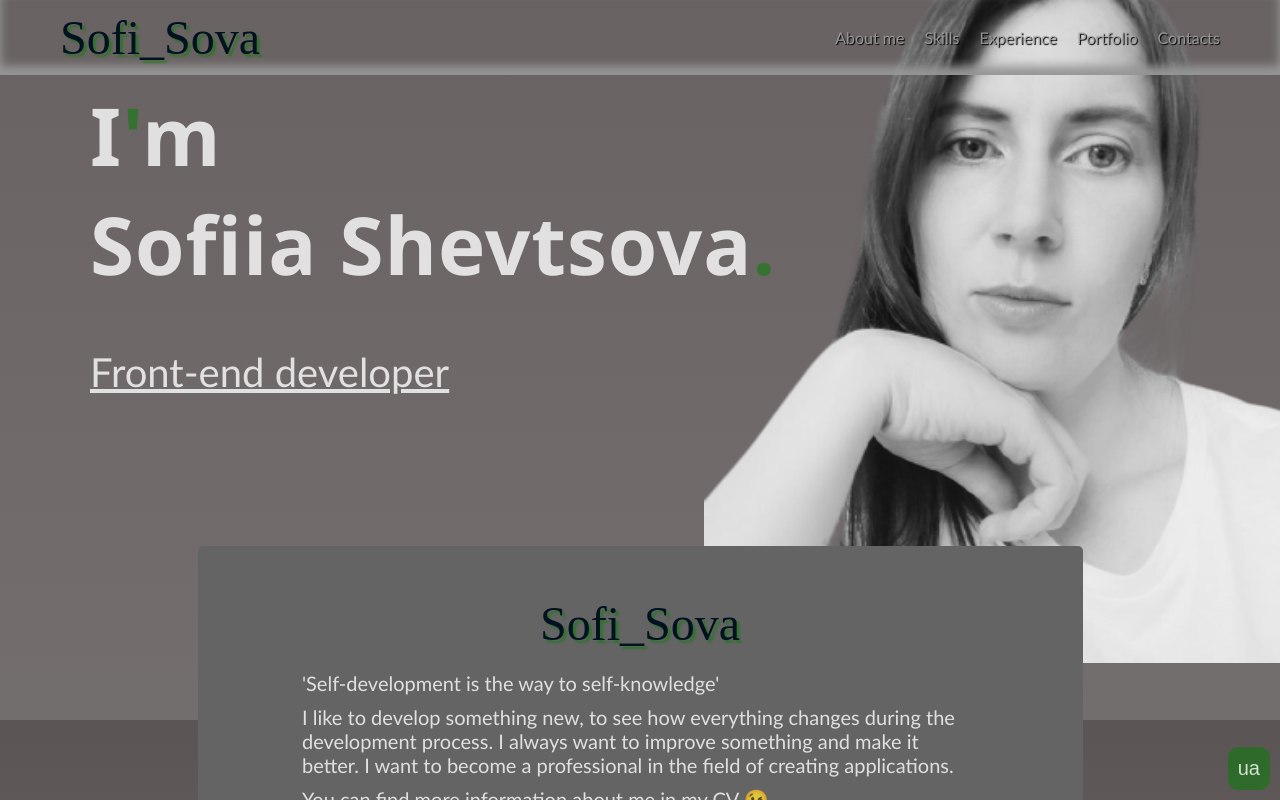
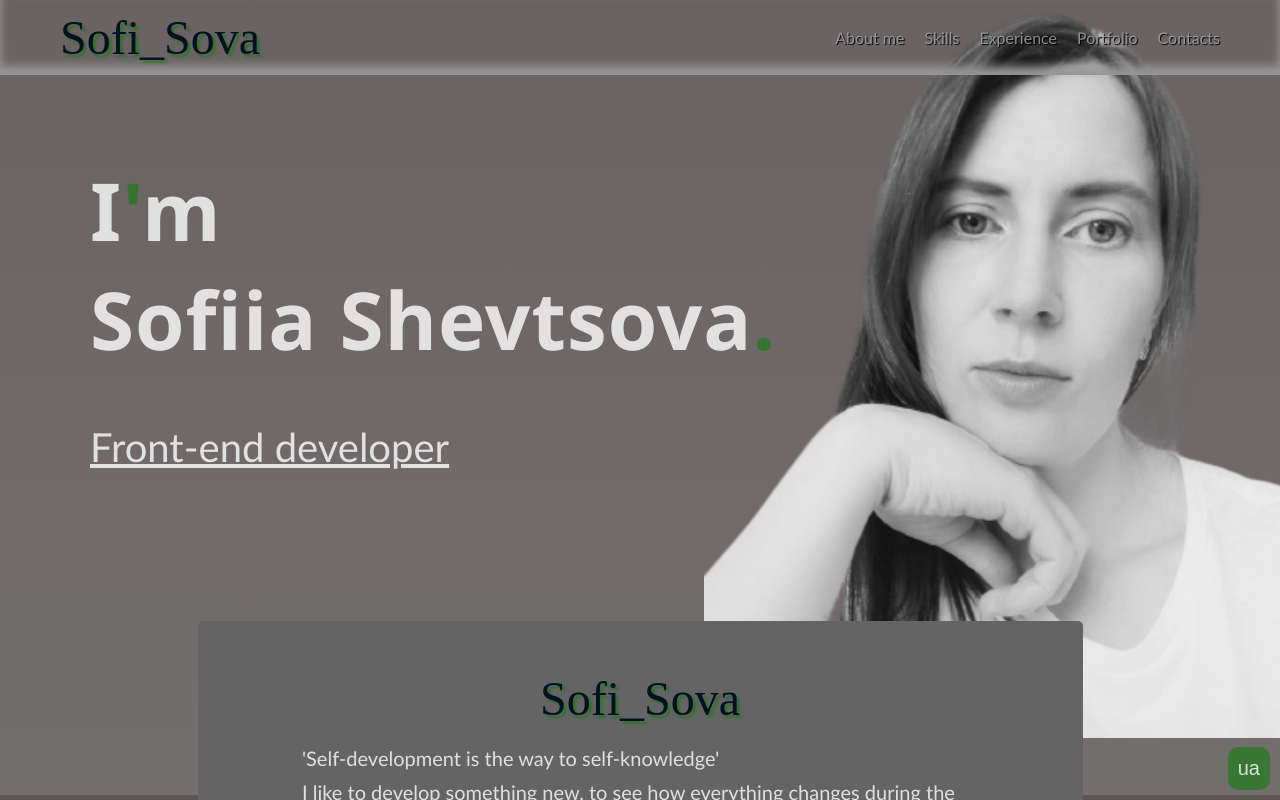
Before and after one commit to SofiiaShevtsova/sofiia_ts, a React (Create React App) app: page / in a window 1280 px wide. Shown: the top 800 px of the page. Built offline with nearby package versions, Linux system fonts and the light colour scheme; a web font is replaced by a local one.

Commit message:
fix header style

```diff
--- a/src/index.css
+++ b/src/index.css
@@ -81,10 +81,7 @@ a {
 }
 
 header {
-  position: fixed;
-  top: 0;
-  left: 0;
-  z-index: 3;
+  position: relative;
   width: 100vw;
   display: flex;
   justify-content: space-between;
```
